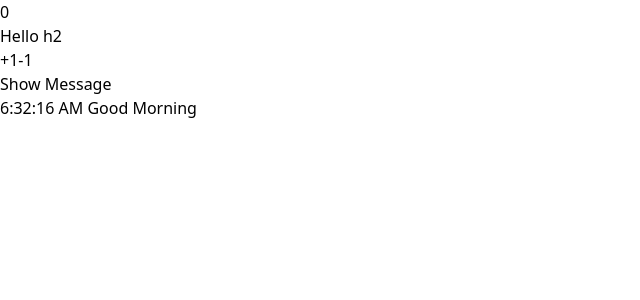
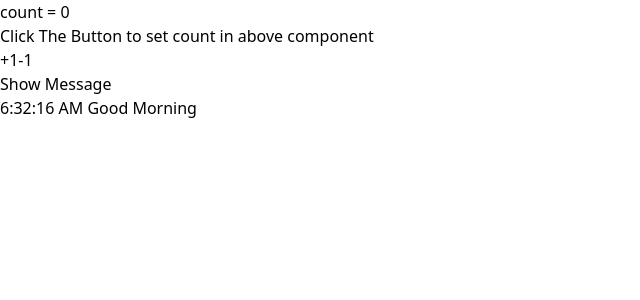
Before and after one commit to KantaKan/ReactPlayground-JSD7, a React (Vite) app: page / in a window 1280 px wide. Shown: the top 300 px of the page, without its empty margins (0-640 px from the left). Built offline with nearby package versions, Linux system fonts and the light colour scheme.

Commit message:
fix text

```diff
--- a/src/App.jsx
+++ b/src/App.jsx
@@ -12,7 +12,7 @@ function App() {
   }
   return (
     <>
-    <div className=' justify-evenly flex text-4xl bg-yellow-300 font-extrabold text-indigo-400'>{count}</div>
+    <div className=' justify-center flex text-4xl bg-yellow-300 font-extrabold text-indigo-400'> count = {count} </div>
     <CardComp  decreaseCount={decreaseCount} counthandle={handleCount}/>
     <IsToggled />
     <Currenttime />
@@ -24,11 +24,13 @@ function App() {
 const CardComp = ({counthandle,decreaseCount}) => {
 
   return (
-    <div className='flex justify-center h-42 bg-green-300  h-24'>
+    <div className='flex flex-col justify-center h-42 bg-green-300  h-24'>
 
-      <h2 className=' self-center'>Hello h2</h2>
-      <button className="bg-slate-500 h-7 self-end" onClick={counthandle} type='button' value="text" >+1</button>
-      <button className='self-start bg-orange-300' onClick={decreaseCount} type='button' value="text" >-1</button>
+      <h2 className=' self-center'>Click The Button to set count in above component</h2>
+      <div className='self-center'>
+      <button className="bg-slate-500 h-7  rounded-md w-12 hover:bg-slate-700" onClick={counthandle} type='button' value="text" >+1</button>
+      <button className=' bg-orange-300 h-7 rounded-md w-12 hover:bg-orange-500' onClick={decreaseCount} type='button' value="text" >-1</button>
+      </div>
     </div>
   )
 }
@@ -67,7 +69,7 @@ const Currenttime = () => {
     const intervalID = setInterval(() => {
       setCurrenttime(new Date().toLocaleTimeString())
     },1000)
-    return () => clearInterval(intervalID)
+    // return () => clearInterval(intervalID)
   },[])
 
   return (
```
